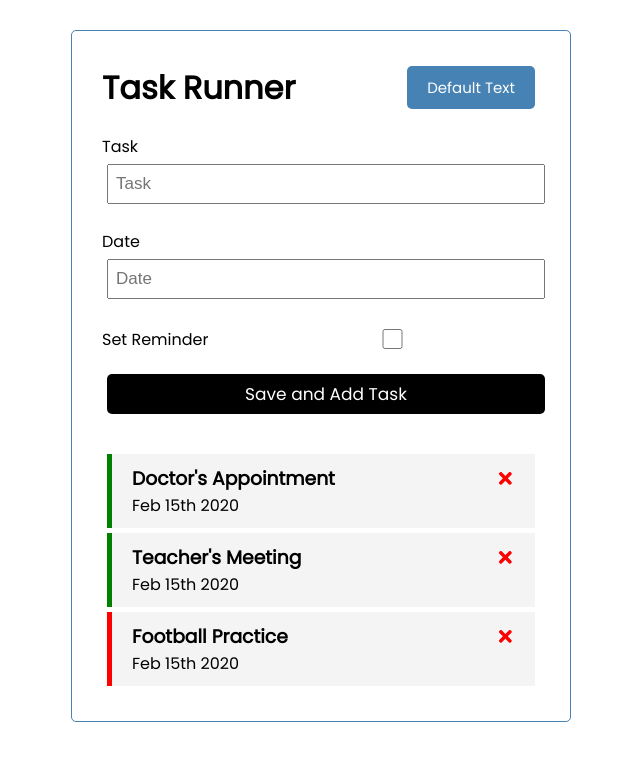
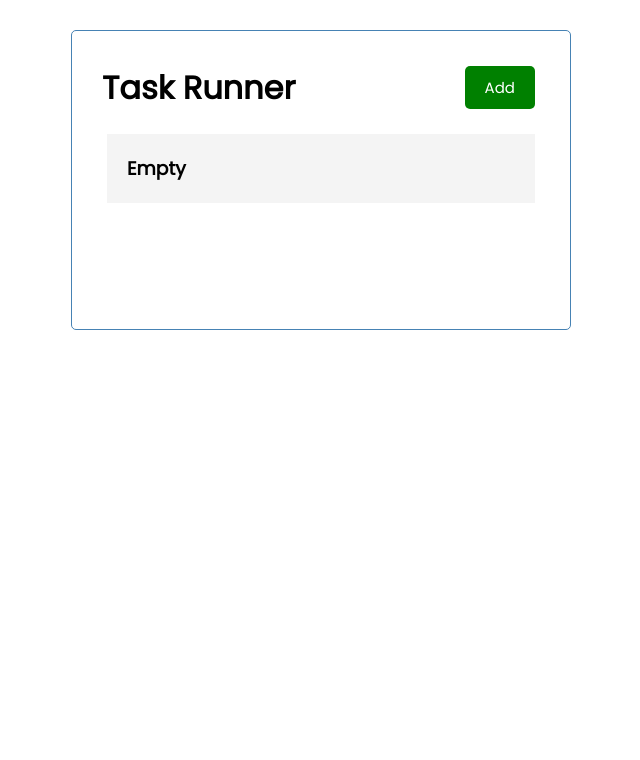
Before and after one commit to jamesconfy/task-runner, a React (Create React App) app: page / in a window 1280 px wide. Shown: the top 760 px of the page, without its empty margins (319-959 px from the left). Built offline with nearby package versions, Linux system fonts and the light colour scheme.

Commit message:
Updated App, Header, Button and AddTask respectively Also added build package for production

```diff
--- a/src/App.jsx
+++ b/src/App.jsx
@@ -5,26 +5,9 @@ import Tasks from "./component/Tasks";
 import AddTask from "./component/AddTask";
 
 function App() {
-  const [tasks, setTasks] = useState([
-    {
-      id: 1,
-      text: "Doctor's Appointment",
-      reminder: true,
-      date: "Feb 15th 2020",
-    },
-    {
-      id: 2,
-      text: "Teacher's Meeting",
-      reminder: true,
-      date: "Feb 15th 2020",
-    },
-    {
-      id: 3,
-      text: "Football Practice",
-      reminder: false,
-      date: "Feb 15th 2020",
-    },
-  ]);
+  const [tasks, setTasks] = useState([]);
+
+  const [showAddTask, setShowAddTask] = useState(false);
 
   const onDelete = (tas) => {
     const newTasks = tasks.filter((task) => task.id !== tas.id);
@@ -45,14 +28,24 @@ function App() {
   };
 
   const addTask = (task) => {
-    const newTasks = [...tasks, task];
-    setTasks(newTasks);
+    if (tasks) {
+      const newTasks = [...tasks, task];
+      setTasks(newTasks);
+    } else {
+      const newTasks = [task];
+      setTasks(newTasks);
+    }
+  };
+
+  const onShow = () => {
+    const show = !showAddTask;
+    setShowAddTask(show);
   };
 
   return (
     <div className="container">
-      <Header />
-      <AddTask onAdd={addTask} tasks={tasks} />
+      <Header onShow={onShow} showAdd={showAddTask} />
+      {showAddTask && <AddTask onAdd={addTask} tasks={tasks} />}
       {tasks.length > 0 ? (
         <Tasks tasks={tasks} onDelete={onDelete} onToggle={onToggle} />
       ) : (
--- a/src/component/AddTask.jsx
+++ b/src/component/AddTask.jsx
@@ -9,10 +9,6 @@ function AddTask({ onAdd, tasks }) {
   const onSubmitted = (e) => {
     e.preventDefault();
 
-    const highestID = tasks.reduce((a, b) => {
-      return Math.max((a.id, b.id), -Infinity);
-    });
-
     if (!task) {
       alert("Please give me a TASK!");
       return;
@@ -23,7 +19,17 @@ function AddTask({ onAdd, tasks }) {
       return;
     }
 
-    onAdd({ id: highestID + 1, text: task, date: date, reminder: check });
+    if (tasks.length >= 2) {
+      const highestID = tasks.reduce((a, b) => {
+        return Math.max((a.id, b.id), -Infinity);
+      });
+      onAdd({ id: highestID + 1, text: task, date: date, reminder: check });
+    } else if (tasks.length === 1) {
+      const highestID = tasks[0].id;
+      onAdd({ id: highestID + 1, text: task, date: date, reminder: check });
+    } else {
+      onAdd({ id: 1, text: task, date: date, reminder: check });
+    }
   };
 
   return (
--- a/src/component/Header.jsx
+++ b/src/component/Header.jsx
@@ -1,10 +1,14 @@
 import Button from "./Button";
 
-function Header({ title }) {
+function Header({ title, onShow, showAdd }) {
   return (
     <header className="header">
       <h1>{title}</h1>
-      <Button />
+      <Button
+        title={showAdd ? "Close" : "Add"}
+        color={showAdd ? "red" : "green"}
+        onClicked={onShow}
+      />
     </header>
   );
 }
```
Also changed, not shown: 12 other files (tests, documents, lock files or other folders).
